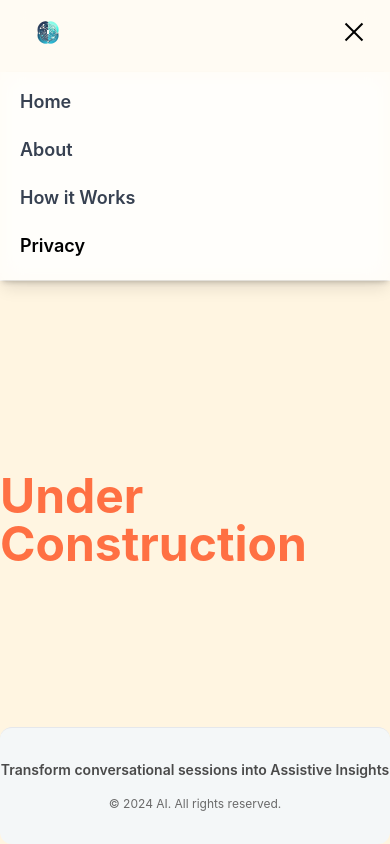
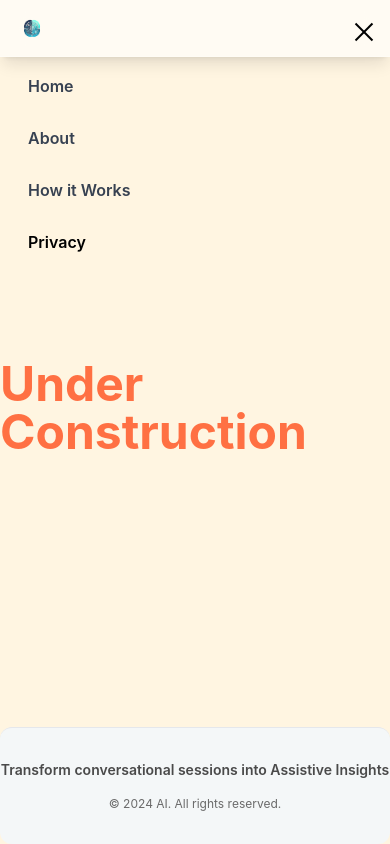
Before and after one commit to san3005/Web, a Next.js app: page /privacy in a window 390 px wide. Both pictures are taken after a click on the button "Toggle menu". Built offline with nearby package versions, Linux system fonts and the light colour scheme.

Commit message:
fixed:responsiveness of main page

```diff
--- a/app/page.tsx
+++ b/app/page.tsx
@@ -29,12 +29,9 @@ export default function Home() {
   return (
     <div className="flex flex-col gap-4">
       <FloatingFeedbackButton />
-
-      {/* Navbar always accessible at the top */}
       <Navbar />
 
       <div className="h-screen relative -top-20" id="hero">
-        {/* Hero Section */}
         <BackgroundGradientAnimation
           gradientBackgroundStart="rgb(224, 255, 255)" // Light Cyan for Calmness
           gradientBackgroundEnd="rgb(255, 182, 193)" // Light Pink for Excitement
@@ -47,23 +44,23 @@ export default function Home() {
           blendingValue="overlay"
           interactive={true}
         >
-          <div className="absolute inset-0 flex flex-col items-center justify-center text-gray-800 z-40 rounded-3xl">
-            <main className="container px-4 py-16 md:py-24 lg:py-32 ">
+          <div className="absolute inset-0 flex flex-col items-center justify-center text-gray-800 z-40 rounded-3xl px-4">
+            <main className="container px-4 py-16 md:py-24 lg:py-32 max-w-full">
               <div className="flex flex-col items-center text-center space-y-4 max-w-3xl mx-auto">
                 <BoxReveal boxColor="#E8C6D4" duration={0.5}>
                   <div className="font-semibold">
-                    <h1 className="text-4xl font-bold tracking-tighter sm:text-5xl md:text-6xl lg:text-7xl pb-10">
+                    <h1 className="text-3xl sm:text-4xl md:text-5xl lg:text-6xl font-bold tracking-tighter bg-gradient-to-r from-blue-400 via-purple-400 to-pink-400 bg-clip-text text-transparent pb-6">
                       <span className="bg-gradient-to-r from-blue-400 via-purple-400 to-pink-400 bg-clip-text text-transparent">
                         MindMatrix
                       </span>
                     </h1>
-                    <p>
+                    <p className="text-xs xs:text-sm sm:text-base">
                       A state-of-the-art technology that leverages artificial
                       intelligence to deliver real-time insights. Discover
                       deeper connections with MindMatrix. We use research-based
                       technologies to understand
                     </p>
-                    <ul>
+                    <ul className="text-xs xs:text-sm sm:text-base space-y-0.5 sm:space-y-1 mt-1 sm:mt-2">
                       <li>
                         <strong>&#8226; Expressions</strong>
                       </li>
@@ -77,7 +74,8 @@ export default function Home() {
                   </div>
                 </BoxReveal>
 
-                <p className="pt-6">
+                <div className="space-y-2 sm:space-y-4 text-xs xs:text-sm sm:text-base">
+                  <p className="pt-3 sm:pt-6">
                     <strong>Wellness Insights:</strong>
                   </p>
                   <p>
@@ -85,20 +83,21 @@ export default function Home() {
                     feedback.
                   </p>
 
-                <p className="pt-4">
+                  <p className="pt-2 sm:pt-4">
                     <strong>Enhancing Support:</strong>
                   </p>
-                <ul>
+                  <ul className="space-y-0.5 sm:space-y-1">
                     <li>&#8226; Deepen understanding</li>
                     <li>&#8226; Foster genuine connections</li>
                     <li>
                       &#8226; Embark on a compassionate journey toward wellness
                     </li>
                   </ul>
+                </div>
 
                 <BoxReveal boxColor="#E8C6D4" duration={0.5}>
                   <div className="flex flex-col sm:flex-row items-center justify-center space-y-4 sm:space-y-0 sm:space-x-4 mt-8">
-                    <div className="flex flex-col sm:flex-row items-center justify-center space-y-4 sm:space-y-0 sm:space-x-4 mt-8">
+                    <div className="flex flex-col sm:flex-row items-center justify-center space-y-4 sm:space-y-0 sm:space-x-4">
                       {/* Primary Button */}
                       <button
                         className="px-6 py-2 rounded-full bg-gray-100 text-lg font-semibold text-gray-800 transition-all duration-300 shadow-none hover:shadow-[0_0px_8px_rgba(0,0,0,0.15)] hover:bg-gray-200 hover:text-gray-900"
@@ -111,7 +110,7 @@ export default function Home() {
                       <Button
                         variant="outline"
                         className="border-purple-300 rounded-3xl font-semibold text-lg text-black hover:bg-purple-100 hover:text-purple-600 h-12 px-8"
-                        onClick={scrollToDemo} // Add click event to scroll
+                        onClick={scrollToDemo}
                       >
                         Watch Demo
                       </Button>
@@ -126,13 +125,13 @@ export default function Home() {
         <div id="video-analysis" className="bg-white -top-30 pb-2">
           <TabbedDashboard />
         </div>
-        <div id="" className="bg-white -mt-10  ">
+        <div className="bg-white -mt-10">
           <AudioTabbedDashboard />
         </div>
         <div id="HowItworks">
           <Howitworks />
         </div>
-        <div className=" bg-[#fff]  pb-5 ">
+        <div className="bg-[#fff] pb-5">
           <div className="bg-[#Fff] rounded-3xl">
             <AcceptedReviews />
           </div>
--- a/app/privacy/navbar.tsx
+++ b/app/privacy/navbar.tsx
@@ -47,22 +47,23 @@ export default function Navbar() {
 
   return (
     <nav
-      className={`sticky top-0  z-50 transition-all duration-300 ${
+      className={`sticky top-0 z-50 transition-all duration-300 ${
         isScrolled
-          ? "rounded-2xl bg-white/30 backdrop-blur-md shadow-lg border-b border-white/20"
-          : " bg-white/60 backdrop-blur-md shadow-lg border-b border-white/20"
+          ? "rounded-lg sm:rounded-2xl bg-white/30 backdrop-blur-md shadow-lg border-b border-white/20"
+          : "bg-white/60 backdrop-blur-md shadow-lg border-b border-white/20"
       } w-full`}
     >
-      <div className="max-w-full  px-4 sm:px-6 lg:px-8">
-        <div className="flex justify-between items-center h-16">
+      <div className="max-w-full px-2 sm:px-4 lg:px-8">
+        <div className="flex justify-between items-center h-14 sm:h-16">
           <div className="flex-shrink-0">
             <Link href="/" className="text-2xl font-bold text-black">
               <Image
-                className="w-[4rem] h-15"
+                className="w-[3rem] sm:w-[4rem] h-auto"
                 src="/logo1.png"
                 alt="logo"
                 width={900}
                 height={600}
+                priority
               />
             </Link>
           </div>
@@ -87,9 +88,9 @@ export default function Navbar() {
               </Link>
             ))}
           </div>
-          <div className="md:hidden flex items-center">
+          <div className="md:hidden">
             <button
-              className="p-2 text-xl font-bold text-black hover:text-gray-900 focus:outline-none"
+              className="p-1.5 sm:p-2 text-xl font-bold text-black hover:text-gray-900 focus:outline-none"
               onClick={toggleMenu}
               aria-expanded={isOpen}
               aria-label="Toggle menu"
@@ -131,24 +132,24 @@ export default function Navbar() {
       <AnimatePresence>
         {isOpen && (
           <motion.div
-            className="md:hidden"
-            initial={{ opacity: 0, height: 0 }}
-            animate={{ opacity: 1, height: "auto" }}
-            exit={{ opacity: 0, height: 0 }}
-            transition={{ duration: 0.3, ease: "easeInOut" }}
+            className="md:hidden fixed inset-0 top-14 sm:top-16 bg-white/95 backdrop-blur-md z-40"
+            initial={{ opacity: 0 }}
+            animate={{ opacity: 1 }}
+            exit={{ opacity: 0 }}
+            transition={{ duration: 0.2 }}
           >
-            <div className="px-2 pt-2 pb-3 space-y-1 sm:px-3 bg-white/20 backdrop-blur-md rounded-lg mt-2 shadow-md">
+            <div className="px-4 pt-2 pb-3 space-y-2">
               {menuItems.map((item, index) => (
                 <motion.div
                   key={item.name}
                   initial={{ opacity: 0, x: -20 }}
                   animate={{ opacity: 1, x: 0 }}
                   exit={{ opacity: 0, x: -20 }}
-                  transition={{ duration: 0.3, delay: index * 0.1 }}
+                  transition={{ duration: 0.2, delay: index * 0.1 }}
                 >
                   <Link
                     href={item.href}
-                    className={`block px-3 py-2 text-lg font-semibold transition-all duration-300 ${
+                    className={`block px-3 py-2.5 text-base sm:text-lg font-semibold transition-all duration-300 ${
                       pathname === item.href
                         ? "text-black"
                         : "text-gray-700 hover:text-black"
```
Also changed, not shown: 1 other file (tests, documents, lock files or other folders). Lines whose indentation alone changed are shown as unchanged.
